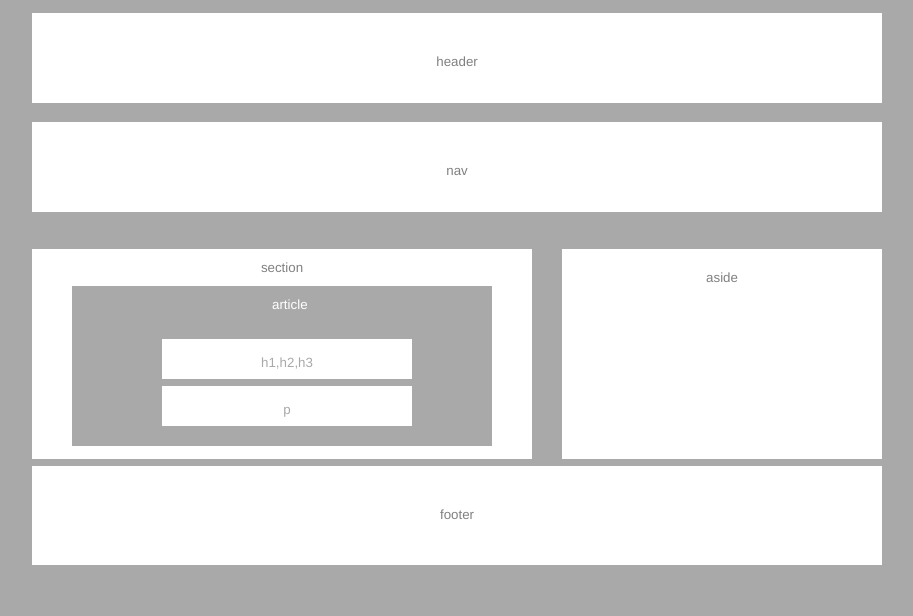
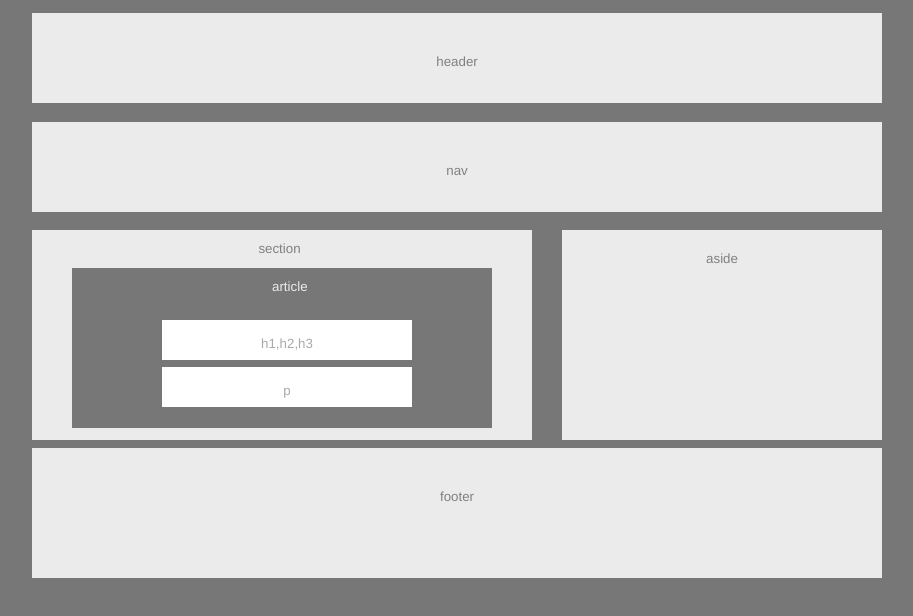
Before and after one commit to stle1117/HW-Wireframe, a plain HTML site: page index.html in a window 1280 px wide. Shown: the whole page, without its empty margins (176-1089 px from the left). Drawn offline with Linux system fonts and the light colour scheme.

Commit message:
finished WF with edits

```diff
--- a/index.html
+++ b/index.html
@@ -19,8 +19,7 @@
 
   <nav class="nav">
     nav
-</nav>
-<br></br>
+</nav><br>
 
 <section class="section">
     <span>section</span>
--- a/style.css
+++ b/style.css
@@ -1,9 +1,9 @@
 body {
-    background-color: darkgray;
-    max-width: 900px;
+    background-color: #777;
+    max-width: 960px;
     font-size: 10pt;
     font-family:Helvetica,Arial,sans-serif;
-    color: darkgray;
+    color: #777;
     line-height: 14pt;
     padding-top: 5px;
     padding-right: 200px;
@@ -20,7 +20,7 @@ body {
     font-size: 10pt;
     font-family:Helvetica,Arial,sans-serif;
     color: gray;
-    background-color: white;
+    background-color: #ebebeb;
     padding-top: 40px;
   }
 
@@ -31,19 +31,20 @@ body {
   font-size: 10pt;
   font-family:Helvetica,Arial,sans-serif;
   color: gray;
-  background-color: white;
+  background-color: #ebebeb;
   padding-top: 40px;
 }
 
 .section {
   position: absolute;
   height: 200px;
-  width: 500px;
+  width: 495px;
   color: gray;
-  background: white;
+  background: #ebebeb;
   text-align: center;
   z-index: 0;
   padding-top: 10px;
+  padding-right: 5px;
 }
 
 .aside {
@@ -56,7 +57,7 @@ body {
   height: 120px;
   width: 200px;
   color: gray;
-  background: white;
+  background: #ebebeb;
   text-align: center;
   padding-top: 20px;
   padding-right: 60px;
@@ -88,8 +89,8 @@ body {
   padding-bottom: 50px;
   padding-left: 200px;
   border-color: black;
-  color: white;
-  background: darkgray;
+  color: #ebebeb;
+  background: #777;
   z-index: 10;
 }
 
@@ -99,7 +100,8 @@ body {
   margin-left: 100px;
   height: 30px;
   width: 100px;
-  background-color: white;
+  background-color: #ebebeb
+  color: #777
   z-index: 5;
 }
 
@@ -109,7 +111,8 @@ body {
   margin-left: 10px;
   height: 30px;
   width: 200px;
-  background-color: white;
+  background-color: #ebebeb;
+  color: #777;
   z-index: 5;
 }
 
@@ -149,7 +152,7 @@ div {
 
 .footer  {
     float: left;
-    border-bottom-left-radius: 0ex
+    border-bottom-left-radius: 0ex;
     height: 50px;
     width: 850px;
     margin-top: 20px;
@@ -157,7 +160,7 @@ div {
     font-size: 10pt;
     font-family:Helvetica,Arial,sans-serif;
     color: gray;
-    background-color: white;
+    background-color: #ebebeb;
     line-height: 14pt;
     padding-top: 40px;
     padding-bottom: 40px;
```
